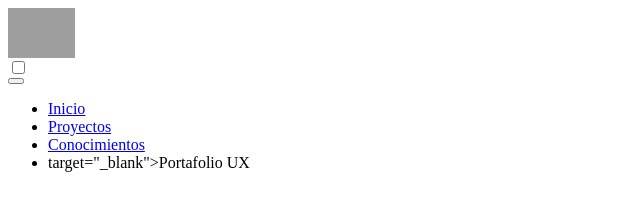
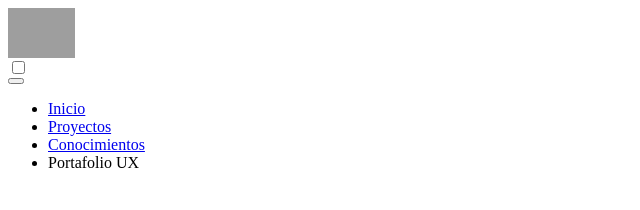
Before and after one commit to Ethan-Sarricolea/ethan-sarricolea.github.io, a plain HTML site: page src/includes/header.html in a window 1280 px wide. Shown: the whole page, without its empty margins (0-640 px from the left). Drawn offline with Linux system fonts and the light colour scheme; grey boxes are pictures that could not be loaded; files whose address does not match are found by name.

Commit message:
Update header.html
Syntax correction

```diff
--- a/src/includes/header.html
+++ b/src/includes/header.html
@@ -24,7 +24,7 @@
                     <li class="nav-item"><a class="nav-link" href="/" >Inicio</a></li>
                     <li class="nav-item"><a class="nav-link" href="src/pages/proyectos.html">Proyectos</a></li>
                     <li class="nav-item"><a class="nav-link" href="src/pages/conocimientos.html">Conocimientos</a></li>
-                    <li class="nav-item"><a class="nav-link" href="https://ethans-superb-site-bd9053.webflow.io"></a> target="_blank">Portafolio UX</a></li>
+                    <li class="nav-item"><a class="nav-link" href="https://ethans-superb-site-bd9053.webflow.io"><a target="_blank">Portafolio UX</a></li>
                 </ul>
             </div>
         </div>
```
